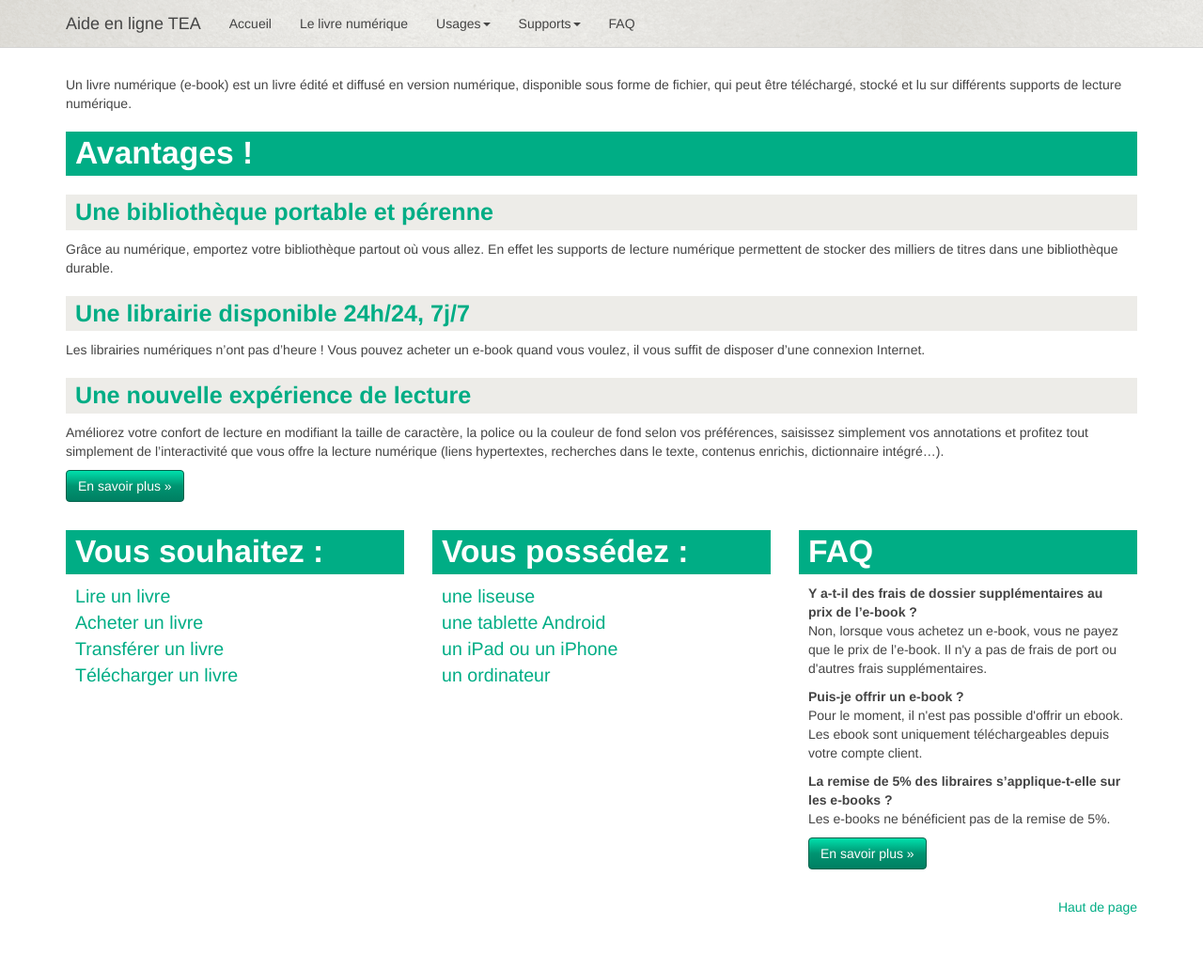
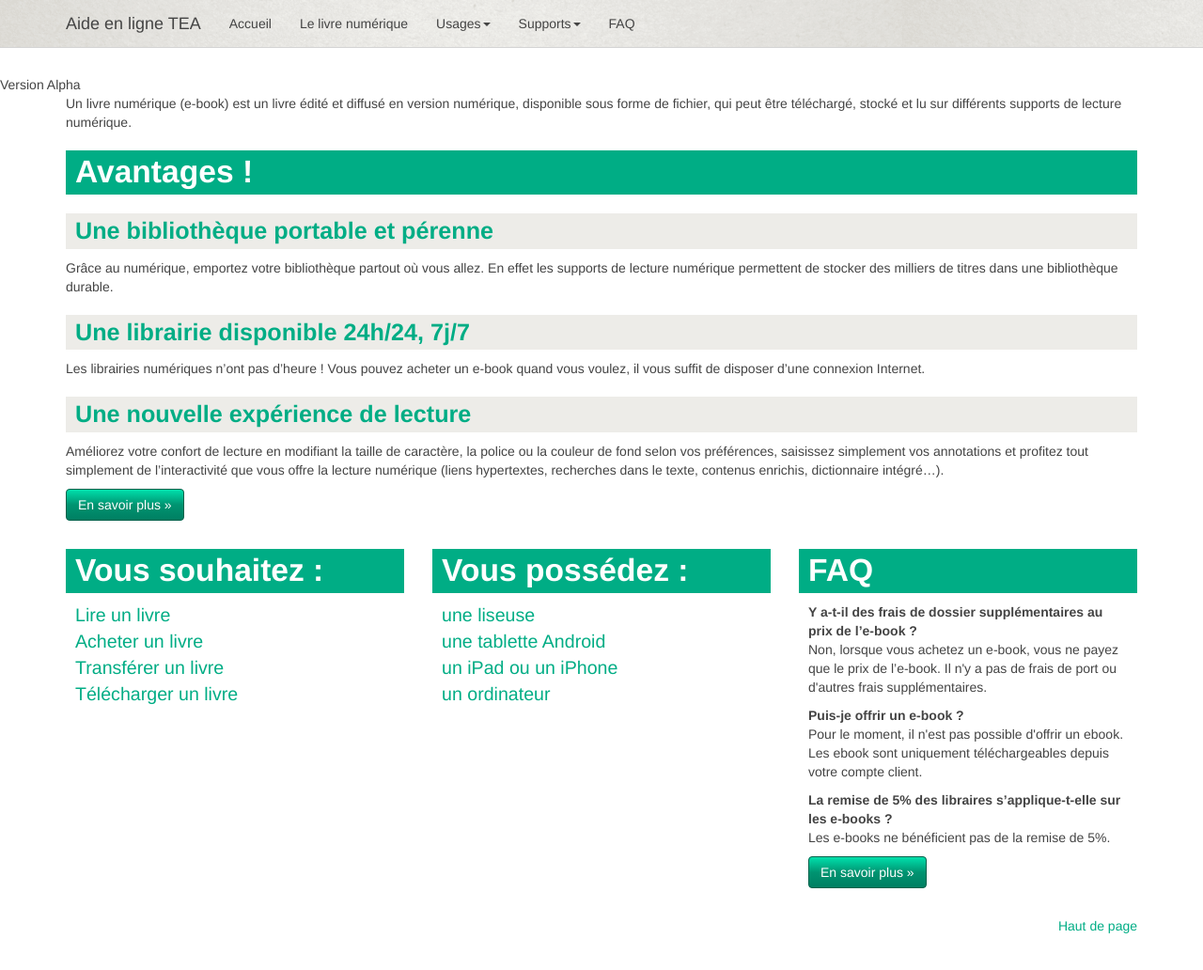
Before and after one commit to TEA-ebook/help-center, a Jekyll site: the page built from index.html, in a window 1280 px wide and 1055 px high. Shown: the top 1032 px of the window at 94% size. Built offline with Jekyll 4.4.1, drawn with Linux system fonts in a browser that asks for light colours; nearby versions of some CDN libraries; Markdown is read by kramdown in place of the engine named in the settings.

Commit message:
Update default.html

```diff
--- a/_layouts/default.html
+++ b/_layouts/default.html
@@ -32,6 +32,7 @@
     </script>
 
     <a class="header-github" href="https://github.com/TEA-ebook/help-center">Je souhaite participer</a>
+    <span class="bandeau">Version Alpha</span>
     {% include header.html %}
 
     <div class="container marketing">
```
